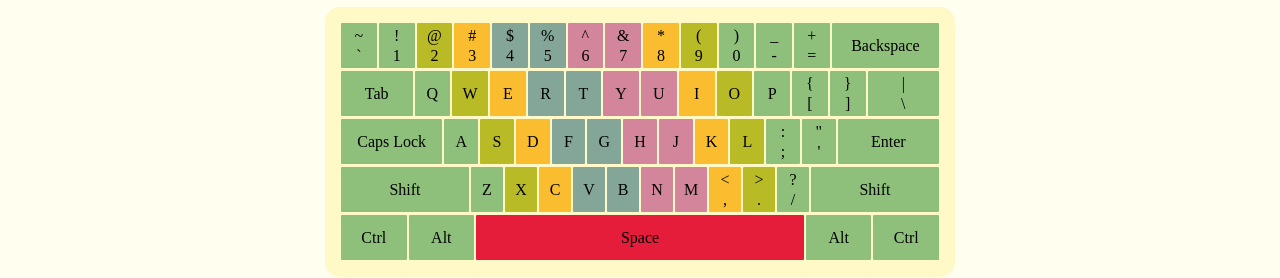
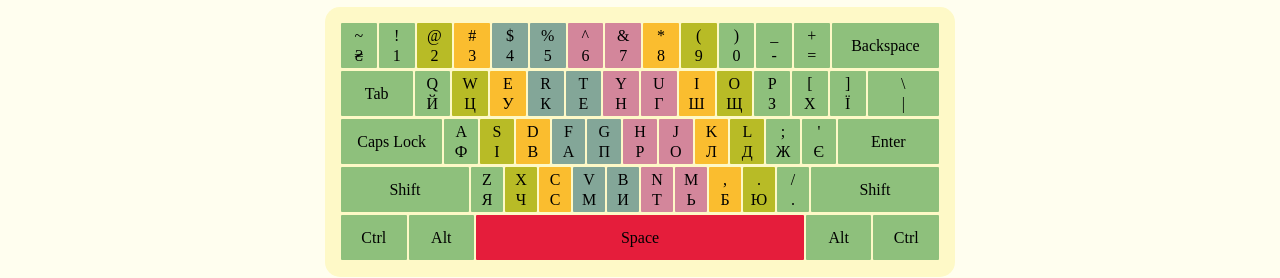
Before and after one commit to davinci-arch/burning-key-frontend, a React (Vite) app: page / in a window 1280 px wide. Shown: the part 406-684 px from the top of the page. Built offline with nearby package versions, Linux system fonts and the light colour scheme; no server answers.

Commit message:
[feat]: added auth API

```diff
--- /dev/null
+++ b/src/AuthRedirectHandler.jsx
@@ -0,0 +1,15 @@
+import React, { useEffect } from 'react';
+
+const AuthRedirectHandler = () => {
+    useEffect(() => {
+        const queryParams = new URLSearchParams(window.location.search);
+        const token = queryParams.get('token');
+
+        if (token) {
+            localStorage.setItem('token', token);
+            window.location.replace('/');
+        }
+    }, []);
+};
+
+export default AuthRedirectHandler;
--- a/src/main.jsx
+++ b/src/main.jsx
@@ -7,6 +7,8 @@ import SingleTypingPage from './typing/components/SingleTypingPage';
 import Rooms from './typing/components/multiplayer/Rooms';
 import MultiplayerTypingPage from './typing/components/multiplayer/MultiplayerTypingPage';
 import RoomSettings from './typing/components/multiplayer/RoomSettings';
+import TokenHandler from './AuthRedirectHandler.jsx';
+
 function App() {
     const [isSoundOn, setSoundState] = useState(() => {
         const savedSound = localStorage.getItem('sound');
@@ -60,6 +62,7 @@ function App() {
 
     return (
         <Router>
+            <TokenHandler />
             <Routes>
                 <Route path="/" element={<SingleTypingPage
                     isDarkTheme={isDarkTheme}
--- /dev/null
+++ b/src/typing/api/AuthAPI.jsx
@@ -0,0 +1,20 @@
+import axios from 'axios';
+
+const API_BASE_URL = 'http://localhost:8080/api/v1/auth';
+
+const apiClient = axios.create({
+    baseURL: API_BASE_URL,
+    headers: {
+        'Content-Type': 'application/json',
+    },
+});
+
+export const getLoginLink = async (email) => {
+    try {
+        const response = await apiClient.post(`/signin/${email}`);
+        return response.data.token;
+    } catch (error) {
+        console.error('Error fetching authentication token:', error);
+        throw error;
+    }
+};
--- /dev/null
+++ b/src/typing/api/UserAPI.jsx
@@ -0,0 +1,23 @@
+import axios from 'axios';
+
+const API_BASE_URL = 'http://localhost:8080/api/v1/users';
+const token = localStorage.getItem('token');
+
+const apiClient = axios.create({
+    baseURL: API_BASE_URL,
+    headers: {
+        'Content-Type': 'application/json',
+        'Authorization': `Bearer ${token}`,
+    },
+});
+
+export const fetchData = async () => {
+    try {
+        const response = await apiClient.get(`/by-token/${token}`);
+        console.log('Error fetching data:', response);
+        return response.data;
+    } catch (error) {
+        console.error('Error fetching data:', error);
+        throw error;
+    }
+};
--- a/src/typing/components/Header.jsx
+++ b/src/typing/components/Header.jsx
@@ -1,8 +1,42 @@
 import { Link } from "react-router-dom";
 import Leaderboard from './Leaderboard';
-import React from "react";
+import React, { useEffect, useState } from "react";
+import {getRandomText} from "../api/TextAPI.jsx";
+import {fetchData} from "../api/UserAPI.jsx";
 
 export default function Header({ isDarkTheme }) {
+    const [linkName, setLinkName] = useState("Sign in");
+    const [token, setToken] = useState(null);
+
+
+    useEffect(() => {
+        const getToken = () => {
+            const storedToken = localStorage.getItem('token');
+            if (storedToken) {
+                setToken(storedToken);
+            }
+        };
+
+        getToken();
+    }, []);
+
+    useEffect(() => {
+        const fetchUserData = async () => {
+            try {
+                if (token) {
+                    const userData = await fetchData(token);
+                    setLinkName(userData.email);
+                }
+            } catch (error) {
+                console.error('Error fetching user data:', error);
+            }
+        };
+
+        fetchUserData();
+    }, [token]);
+
+
+
     const data = Array.from({ length: 50 }, (_, index) => ({
         username: `User${index + 1}`,
         speed: Math.floor(Math.random() * (100 - 60 + 1)) + 60,
@@ -18,8 +52,12 @@ export default function Header({ isDarkTheme }) {
                 <Leaderboard data={data} isDarkTheme={false} />
             </div>
             <div className="user-panel">
-                <span><Link to="/login" className={`nav-link ${isDarkTheme ? 'dark' : ''}`}>Sign in</Link></span>
+                {token ? (
+                    <span><Link to="/account" className={`nav-link ${isDarkTheme ? 'dark' : ''}`}>{linkName}</Link></span>
+                ) : (
+                    <span><Link to="/login" className={`nav-link ${isDarkTheme ? 'dark' : ''}`}>{linkName}</Link></span>
+                )}
             </div>
         </header>
-    )
+    );
 }
--- a/src/typing/components/Keyboard.jsx
+++ b/src/typing/components/Keyboard.jsx
@@ -1,9 +1,67 @@
-// eslint-disable-next-line no-unused-vars
-import React, {useEffect, useState} from 'react';
+import React, { useEffect, useState } from 'react';
 import '../styles/keyboard.scss';
 
-export default  function Keyboard({isDarkTheme }) {
+const UkrainianLayout = {
+    Backquote: ['~', '₴'],
+    Digit1:  ["!", "1"],
+    Digit2: ['@', '2'],
+    Digit3: ['#', '3'],
+    Digit4: ['$', '4'],
+    Digit5: ['%', '5'],
+    Digit6: ['^', '6'],
+    Digit7: ['&', '7'],
+    Digit8: ['*', '8'],
+    Digit9: ['(', '9'],
+    Digit0: [')', '0'],
+    Minus: ["_", '-'],
+    Equal: ["+", '='],
+    Backspace: ['Backspace'],
+    KeyQ: ['Q', 'Й'],
+    KeyW: ['W', 'Ц'],
+    KeyE: ['E', 'У'],
+    KeyR: ['R', 'К'],
+    KeyT: ['T', 'Е'],
+    KeyY: ['Y', 'Н'],
+    KeyU: ['U', 'Г'],
+    KeyI: ['I', 'Ш'],
+    KeyO: ['O', 'Щ'],
+    KeyP: ['P', 'З'],
+    BracketLeft: ['[', 'Х'],
+    BracketRight: [']', 'Ї'],
+    Backslash: ['\\', '|'],
+    CapsLock: ['Caps Lock'],
+    KeyA: ['A', 'Ф'],
+    KeyS: ['S', 'І'],
+    KeyD: ['D', 'В'],
+    KeyF: ['F', 'А'],
+    KeyG: ['G', 'П'],
+    KeyH: ['H', 'Р'],
+    KeyJ: ['J', 'О'],
+    KeyK: ['K', 'Л'],
+    KeyL: ['L', 'Д'],
+    Semicolon: [';', 'Ж'],
+    Quote: ['\'', 'Є'],
+    Enter: ['Enter'],
+    ShiftLeft: ['Shift'],
+    KeyZ: ['Z', 'Я'],
+    KeyX: ['X', 'Ч'],
+    KeyC: ['C', 'С'],
+    KeyV: ['V', 'М'],
+    KeyB: ['B', 'И'],
+    KeyN: ['N', 'Т'],
+    KeyM: ['M', 'Ь'],
+    Comma: [',', 'Б'],
+    Period: ['.', 'Ю'],
+    Slash: ['/', '.'],
+    ShiftRight: ['Shift'],
+    ControlLeft: ['Ctrl'],
+    AltLeft: ['Alt'],
+    Space: ['Space'],
+    AltRight: ['Alt'],
+    ControlRight: ['Ctrl']
+};
 
+const Keyboard = ({ isDarkTheme }) => {
     const [inputText, setInputText] = useState('');
     const [isShiftPressed, setIsShiftPressed] = useState(false);
 
@@ -28,7 +86,6 @@ export default  function Keyboard({isDarkTheme }) {
         }
     };
 
-
     const handleMouseClick = (code) => {
         const keyElement = document.getElementById(code);
         if (keyElement) {
@@ -39,7 +96,7 @@ export default  function Keyboard({isDarkTheme }) {
                 case 'Space':
                     handleSpace();
                     break;
-                case "Backspace":
+                case 'Backspace':
                     handleBackspace();
                     break;
                 case 'Shift':
@@ -49,7 +106,6 @@ export default  function Keyboard({isDarkTheme }) {
                     handleKeyInput(keyLabel);
                     break;
             }
-            // Simulate keyup event after a short delay to remove 'active' class
             setTimeout(() => {
                 keyElement.classList.remove('active');
             }, 150);
@@ -61,18 +117,16 @@ export default  function Keyboard({isDarkTheme }) {
     };
 
     const handleKeyInput = (keyLabel) => {
-        const adjustedLabel = isShiftPressed ? keyLabel.toUpperCase() : keyLabel.toLowerCase();
-        setInputText(prevInputText => prevInputText + adjustedLabel);
+        const adjustedLabel = isShiftPressed ? UkrainianLayout[keyLabel][1] : UkrainianLayout[keyLabel][0];
+        setInputText((prevInputText) => prevInputText + adjustedLabel);
     };
 
     const handleSpace = () => {
-        // Perform action for Space key
-        setInputText(prevInputText => prevInputText + ' ');
+        setInputText((prevInputText) => prevInputText + ' ');
     };
 
     const handleBackspace = () => {
-        // Perform action for Backspace key
-        setInputText(prevInputText => prevInputText.slice(0, -1));
+        setInputText((prevInputText) => prevInputText.slice(0, -1));
     };
 
     useEffect(() => {
@@ -100,75 +154,76 @@ export default  function Keyboard({isDarkTheme }) {
         <main className="main">
             <div className={`keyboard ${isDarkTheme ? 'dark' : ''}`}>
                 <div className="row">
-                    {createKey("Backquote", ["~", "`"], 'key-small col1', isDarkTheme)}
-                    {createKey("Digit1", ["!", "1"], 'key-small col1', isDarkTheme)}
-                    {createKey("Digit2", ["@", "2"], 'key-small col2', isDarkTheme)}
-                    {createKey("Digit3", ["#", "3"], 'key-small col3', isDarkTheme)}
-                    {createKey("Digit4", ["$", "4"], 'key-small col4', isDarkTheme)}
-                    {createKey("Digit5", ["%", "5"], 'key-small col4', isDarkTheme)}
-                    {createKey("Digit6", ["^", "6"], 'key-small col5', isDarkTheme)}
-                    {createKey("Digit7", ["&", "7"], 'key-small col5', isDarkTheme)}
-                    {createKey("Digit8", ["*", "8"], 'key-small col3', isDarkTheme)}
-                    {createKey("Digit9", ["(", "9"], 'key-small col2', isDarkTheme)}
-                    {createKey("Digit0", [")", "0"], 'key-small col1', isDarkTheme)}
-                    {createKey("Minus", ["_", "-"], 'key-small col1', isDarkTheme)}
-                    {createKey("Equal", ["+", "="], 'key-small col1', isDarkTheme)}
-                    {createKey("Backspace", "Backspace", 'key-large col1', isDarkTheme)}
+                    {createKey("Backquote", UkrainianLayout.Backquote, 'key-small col1')}
+                    {createKey("Digit1", UkrainianLayout.Digit1, 'key-small col1')}
+                    {createKey("Digit2", UkrainianLayout.Digit2, 'key-small col2')}
+                    {createKey("Digit3", UkrainianLayout.Digit3, 'key-small col3')}
+                    {createKey("Digit4", UkrainianLayout.Digit4, 'key-small col4')}
+                    {createKey("Digit5", UkrainianLayout.Digit5, 'key-small col4')}
+                    {createKey("Digit6", UkrainianLayout.Digit6, 'key-small col5')}
+                    {createKey("Digit7", UkrainianLayout.Digit7, 'key-small col5')}
+                    {createKey("Digit8", UkrainianLayout.Digit8, 'key-small col3')}
+                    {createKey("Digit9", UkrainianLayout.Digit9, 'key-small col2')}
+                    {createKey("Digit0", UkrainianLayout.Digit0, 'key-small col1')}
+                    {createKey("Minus", UkrainianLayout.Minus, 'key-small col1')}
+                    {createKey("Equal", UkrainianLayout.Equal, 'key-small col1')}
+                    {createKey("Backspace", UkrainianLayout.Backspace, 'key-large col1')}
                 </div>
                 <div className="row">
-                    {createKey("Tab", "Tab", 'key-medium col1', isDarkTheme)}
-                    {createKey("KeyQ", "Q", 'key-small col1', isDarkTheme)}
-                    {createKey("KeyW", "W", 'key-small col2', isDarkTheme)}
-                    {createKey("KeyE", "E", 'key-small col3', isDarkTheme)}
-                    {createKey("KeyR", "R", 'key-small col4', isDarkTheme)}
-                    {createKey("KeyT", "T", 'key-small col4', isDarkTheme)}
-                    {createKey("KeyY", "Y", 'key-small col5', isDarkTheme)}
-                    {createKey("KeyU", "U", 'key-small col5', isDarkTheme)}
-                    {createKey("KeyI", "I", 'key-small col3', isDarkTheme)}
-                    {createKey("KeyO", "O", 'key-small col2', isDarkTheme)}
-                    {createKey("KeyP", "P", 'key-small col1', isDarkTheme)}
-                    {createKey("BracketLeft", ["{", "["], 'key-small col1', isDarkTheme)}
-                    {createKey("BracketRight", ["}", "]"], 'key-small col1', isDarkTheme)}
-                    {createKey("Backslash", ["|", "\\"], 'key-medium col1', isDarkTheme)}
+                    {createKey("Tab", "Tab", 'key-medium col1')}
+                    {createKey("KeyQ", UkrainianLayout.KeyQ, 'key-small col1')}
+                    {createKey("KeyW", UkrainianLayout.KeyW, 'key-small col2')}
+                    {createKey("KeyE", UkrainianLayout.KeyE, 'key-small col3')}
+                    {createKey("KeyR", UkrainianLayout.KeyR, 'key-small col4')}
+                    {createKey("KeyT", UkrainianLayout.KeyT, 'key-small col4')}
+                    {createKey("KeyY", UkrainianLayout.KeyY, 'key-small col5')}
+                    {createKey("KeyU", UkrainianLayout.KeyU, 'key-small col5')}
+                    {createKey("KeyI", UkrainianLayout.KeyI, 'key-small col3')}
+                    {createKey("KeyO", UkrainianLayout.KeyO, 'key-small col2')}
+                    {createKey("KeyP", UkrainianLayout.KeyP, 'key-small col1')}
+                    {createKey("BracketLeft", UkrainianLayout.BracketLeft, 'key-small col1')}
+                    {createKey("BracketRight", UkrainianLayout.BracketRight, 'key-small col1')}
+                    {createKey("Backslash", UkrainianLayout.Backslash, 'key-medium col1')}
                 </div>
                 <div className="row">
-                    {createKey("CapsLock", "Caps Lock", 'key-large col1', isDarkTheme)}
-                    {createKey("KeyA", "A", 'key-small col1', isDarkTheme)}
-                    {createKey("KeyS", "S", 'key-small col2', isDarkTheme)}
-                    {createKey("KeyD", "D", 'key-small col3', isDarkTheme)}
-                    {createKey("KeyF", "F", 'key-small col4', isDarkTheme)}
-                    {createKey("KeyG", "G", 'key-small col4', isDarkTheme)}
-                    {createKey("KeyH", "H", 'key-small col5', isDarkTheme)}
-                    {createKey("KeyJ", "J", 'key-small col5', isDarkTheme)}
-                    {createKey("KeyK", "K", 'key-small col3', isDarkTheme)}
-                    {createKey("KeyL", "L", 'key-small col2', isDarkTheme)}
-                    {createKey("Semicolon", [":", ";"], 'key-small col1', isDarkTheme)}
-                    {createKey("Quote", ['"', "'"], 'key-small col1', isDarkTheme)}
-                    {createKey("Enter", "Enter", 'key-large col1', isDarkTheme)}
+                    {createKey("CapsLock", UkrainianLayout.CapsLock, 'key-large col1')}
+                    {createKey("KeyA", UkrainianLayout.KeyA, 'key-small col1')}
+                    {createKey("KeyS", UkrainianLayout.KeyS, 'key-small col2')}
+                    {createKey("KeyD", UkrainianLayout.KeyD, 'key-small col3')}
+                    {createKey("KeyF", UkrainianLayout.KeyF, 'key-small col4')}
+                    {createKey("KeyG", UkrainianLayout.KeyG, 'key-small col4')}
+                    {createKey("KeyH", UkrainianLayout.KeyH, 'key-small col5')}
+                    {createKey("KeyJ", UkrainianLayout.KeyJ, 'key-small col5')}
+                    {createKey("KeyK", UkrainianLayout.KeyK, 'key-small col3')}
+                    {createKey("KeyL", UkrainianLayout.KeyL, 'key-small col2')}
+                    {createKey("Semicolon", UkrainianLayout.Semicolon, 'key-small col1')}
+                    {createKey("Quote", UkrainianLayout.Quote, 'key-small col1')}
+                    {createKey("Enter", UkrainianLayout.Enter, 'key-large col1')}
                 </div>
                 <div className="row">
-                    {createKey("ShiftLeft", "Shift", 'key-xlarge col1', isDarkTheme)}
-                    {createKey("KeyZ", "Z", 'key-small col1', isDarkTheme)}
-                    {createKey("KeyX", "X", 'key-small col2', isDarkTheme)}
-                    {createKey("KeyC", "C", 'key-small col3', isDarkTheme)}
-                    {createKey("KeyV", "V", 'key-small col4', isDarkTheme)}
-                    {createKey("KeyB", "B", 'key-small col4', isDarkTheme)}
-                    {createKey("KeyN", "N", 'key-small col5', isDarkTheme)}
-                    {createKey("KeyM", "M", 'key-small col5', isDarkTheme)}
-                    {createKey("Comma", ["<", ","], 'key-small col3', isDarkTheme)}
-                    {createKey("Period", [">", "."], 'key-small col2', isDarkTheme)}
-                    {createKey("Slash", ["?", "/"], 'key-small col1', isDarkTheme)}
-                    {createKey("ShiftRight", "Shift", 'key-xlarge col1', isDarkTheme)}
+                    {createKey("ShiftLeft", UkrainianLayout.ShiftLeft, 'key-xlarge col1')}
+                    {createKey("KeyZ", UkrainianLayout.KeyZ, 'key-small col1')}
+                    {createKey("KeyX", UkrainianLayout.KeyX, 'key-small col2')}
+                    {createKey("KeyC", UkrainianLayout.KeyC, 'key-small col3')}
+                    {createKey("KeyV", UkrainianLayout.KeyV, 'key-small col4')}
+                    {createKey("KeyB", UkrainianLayout.KeyB, 'key-small col4')}
+                    {createKey("KeyN", UkrainianLayout.KeyN, 'key-small col5')}
+                    {createKey("KeyM", UkrainianLayout.KeyM, 'key-small col5')}
+                    {createKey("Comma", UkrainianLayout.Comma, 'key-small col3')}
+                    {createKey("Period", UkrainianLayout.Period, 'key-small col2')}
+                    {createKey("Slash", UkrainianLayout.Slash, 'key-small col1')}
+                    {createKey("ShiftRight", UkrainianLayout.ShiftRight, 'key-xlarge col1')}
                 </div>
                 <div className="row">
-                    {createKey("ControlLeft", "Ctrl", 'key-medium col1', isDarkTheme)}
-                    {createKey("AltLeft", "Alt", 'key-medium col1', isDarkTheme)}
-                    {createKey("Space", "Space", 'key-space col6', isDarkTheme)}
-                    {createKey("AltRight", "Alt", 'key-medium col1', isDarkTheme)}
-                    {createKey("ControlRight", "Ctrl", 'key-medium col1', isDarkTheme)}
+                    {createKey("ControlLeft", UkrainianLayout.ControlLeft, 'key-medium col1')}
+                    {createKey("AltLeft", UkrainianLayout.AltLeft, 'key-medium col1')}
+                    {createKey("Space", UkrainianLayout.Space, 'key-space col6')}
+                    {createKey("AltRight", UkrainianLayout.AltRight, 'key-medium col1')}
+                    {createKey("ControlRight", UkrainianLayout.ControlRight, 'key-medium col1')}
                 </div>
             </div>
         </main>
-    )
+    );
+};
 
-}
+export default Keyboard;
--- a/src/typing/components/SigninPage.jsx
+++ b/src/typing/components/SigninPage.jsx
@@ -1,17 +1,32 @@
 import "../styles/signinpage.scss";
 import { useState } from "react";
-import Header from "./Header"
-import Footer from "./Footer"
+import Header from "./Header";
+import Footer from "./Footer";
+import { getLoginLink } from "../api/AuthAPI.jsx";  // Adjust the import path as needed
 
 export default function SigninPage({ isDarkTheme, toggleTheme, isSoundOn, toggleSound }) {
     const [email, setEmail] = useState("");
+    const [loading, setLoading] = useState(false);
+    const [error, setError] = useState(null);
+    const [message, setMessage] = useState("");
 
-    const handleSubmit = (e) => {
+    const handleSubmit = async (e) => {
         e.preventDefault();
+        setLoading(true);
+        setError(null);
+        setMessage("");
+
+        try {
+            const token = await getLoginLink(email);
+            setMessage(`Login link sent! Please check your email: ${email}`);
+        } catch (error) {
+            setError("Failed to send login link. Please try again.");
+        } finally {
+            setLoading(false);
+        }
     };
 
     return (
-
         <div className={`signin ${isDarkTheme ? 'dark' : ''}`}>
             <Header isDarkTheme={isDarkTheme} />
             <div className="signin-container">
@@ -25,13 +40,27 @@ export default function SigninPage({ isDarkTheme, toggleTheme, isSoundOn, toggle
                         onChange={(e) => setEmail(e.target.value)}
                         required
                     />
-                    <button type="submit" className={`submit-button ${isDarkTheme ? 'dark' : ''}`}>
-                        <img src="src/assets/inputcursor.png" alt="donation" className={`img ${isDarkTheme ? 'dark' : ''}`} />
-                        Sign-n In with E-mail
+                    <button
+                        type="submit"
+                        className={`submit-button ${isDarkTheme ? 'dark' : ''}`}
+                        disabled={loading}
+                    >
+                        <img
+                            src="src/assets/inputcursor.png"
+                            alt="donation"
+                            className={`img ${isDarkTheme ? 'dark' : ''}`}
+                        />
+                        {loading ? "Sending..." : "Sign-In with E-mail"}
                     </button>
                 </form>
+                {message && <p className="success-message">{message}</p>}
+                {error && <p className="error-message">{error}</p>}
                 <div className="info-label">
-                    <img src="src/assets/question.png" alt="Info" className={`info-icon ${isDarkTheme ? 'dark' : ''}`} />
+                    <img
+                        src="src/assets/question.png"
+                        alt="Info"
+                        className={`info-icon ${isDarkTheme ? 'dark' : ''}`}
+                    />
                     <span className="info-text">Info</span>
                 </div>
                 <p className={`info-description ${isDarkTheme ? 'dark' : ''}`}>
@@ -41,7 +70,12 @@ export default function SigninPage({ isDarkTheme, toggleTheme, isSoundOn, toggle
                     To sign-in again later, enter the same e-mail address, and we will send a new link for the same account.
                 </p>
             </div>
-            <Footer isDarkTheme={isDarkTheme} toggleTheme={toggleTheme} isSoundOn={isSoundOn} toggleSound={toggleSound} />
+            <Footer
+                isDarkTheme={isDarkTheme}
+                toggleTheme={toggleTheme}
+                isSoundOn={isSoundOn}
+                toggleSound={toggleSound}
+            />
         </div>
     );
 }
```
